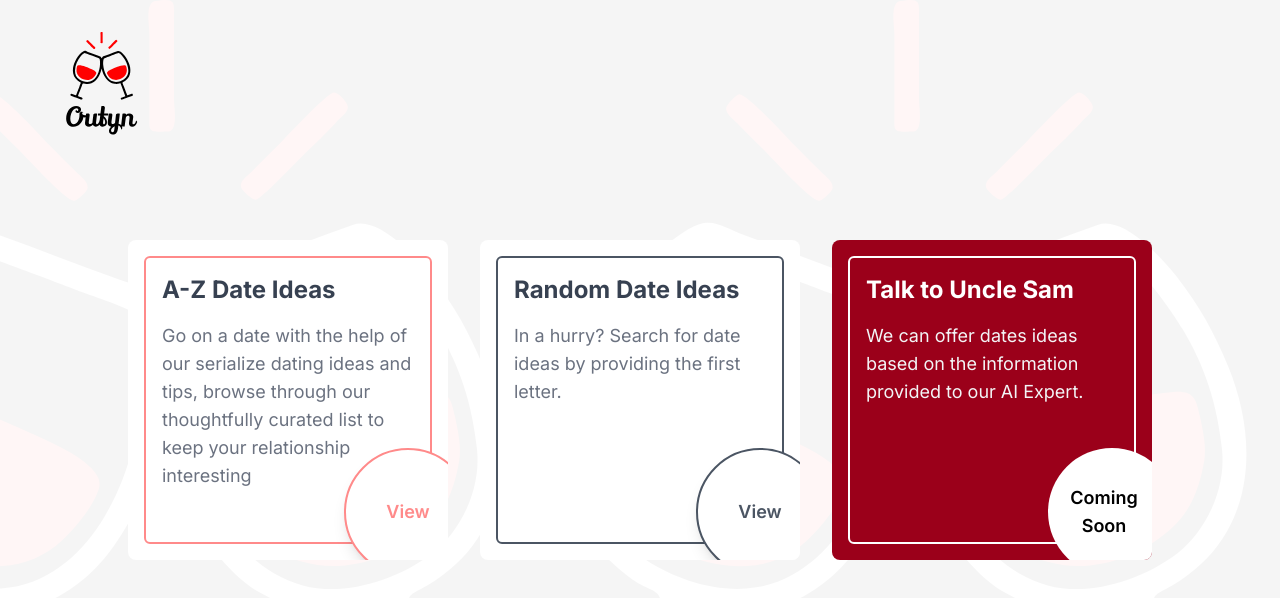
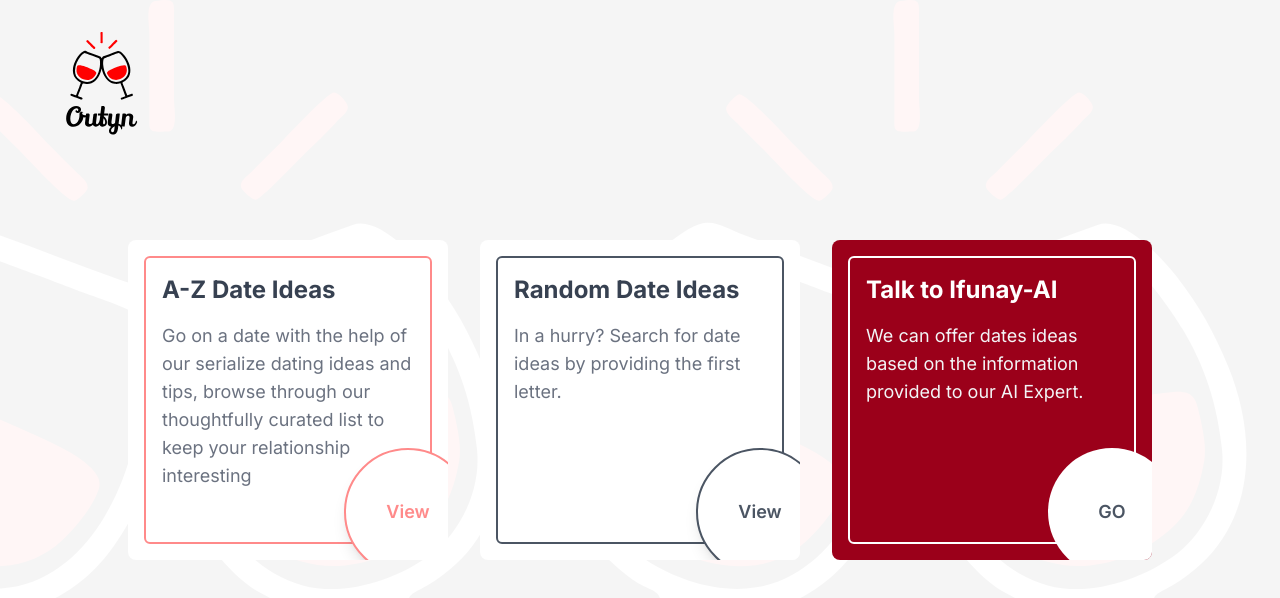
Before and after one commit to Renaissance-Innovation-Labs/drop-s1-outing-planner, a Next.js app: page /explore in a window 1280 px wide. Shown: the top 598 px of the page. Built offline with nearby package versions, Linux system fonts and the light colour scheme.

Commit message:
edited texts

```diff
--- /dev/null
+++ b/public/images/index.ts
@@ -0,0 +1,5 @@
+import iRobotLarge from './bigRobot.png';
+import iRobotSmall from './iRobot.svg';
+import person from './person.svg';
+
+export { iRobotLarge, iRobotSmall, person };
--- a/src/pages/explore.tsx
+++ b/src/pages/explore.tsx
@@ -108,7 +108,7 @@ const Explore = () => {
             <div className="border-2 border-white h-full p-4 rounded-md">
               <h2 className="text-2xl font-bold text-white">
                 {' '}
-                Talk to Uncle Sam
+                Talk to Ifunay-AI
               </h2>
               <p className="text-gray-100 text-lg mt-4">
                 We can offer dates ideas based on the information provided to
@@ -116,9 +116,17 @@ const Explore = () => {
               </p>
             </div>
 
-            <div className="absolute -bottom-4 -right-6 h-32 w-32 rounded-full flex items-center justify-center bg-white ">
-              <button className="font-semibold text-lg text-black mr-4">
-                Coming <br /> Soon
+            <div
+              onClick={() =>
+                setOpenModal({
+                  name: 'ai',
+                  status: true,
+                })
+              }
+              className="absolute -bottom-4 -right-6 h-32 w-32 rounded-full flex items-center justify-center bg-white "
+            >
+              <button className="font-semibold text-lg text-gray-600">
+                GO
               </button>
             </div>
           </article>
```
